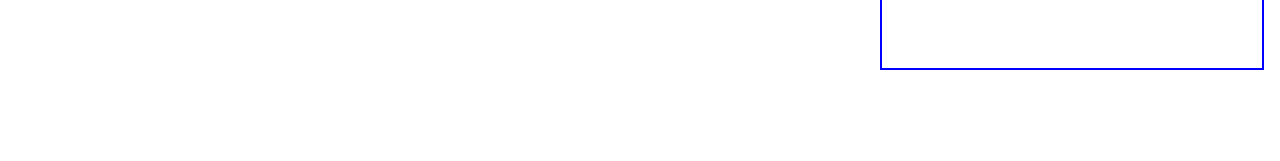
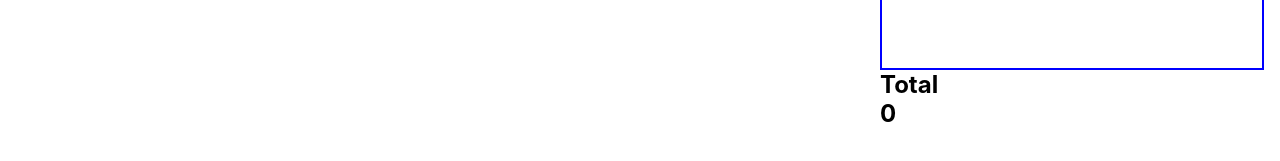
Before and after one commit to lztrem/desafiocarro, a React (Create React App) app: page / in a window 1280 px wide. Shown: the part 481-642 px from the top of the page. Built offline with nearby package versions, Linux system fonts and the light colour scheme.

Commit message:
adicionei a soma total

```diff
--- a/src/App.js
+++ b/src/App.js
@@ -124,6 +124,19 @@ class App extends Component {
       })
     }
 
+removerCarros = (id) => {
+
+    this.setState({
+       carrosComprados: this.state.carrosComprados.filter((item)=>{
+          return(item.id !== id)
+
+       })
+
+
+    })
+
+}
+
 render(){
   return(
     <div>
@@ -147,13 +160,14 @@ render(){
       </BoxCarros>
       ))}
     </Box>
+    <div>
     <Carrosbuy>
       <div>
       {this.state.carrosComprados.map((item)=>(
         <div>
           <div>
             <h2>{item.nome}</h2>
-            <button>X</button>
+            <button onClick={()=>this.removerCarros(item.id)}>X</button>
             <div>
             <p><strong>Montadora: </strong>{item.montadora}</p>
             <p><strong>Preço: </strong>R${item.preço}</p>
@@ -163,8 +177,17 @@ render(){
         </div>
       ))}
       </div>
+
     </Carrosbuy>
+    <div>
+       <h2>Total</h2>
+       <h2>{this.state.carrosComprados.reduce((a,b)=>
+       a+b.preço,0
+       )}</h2>
+    </div>
+    </div>
     </Carrosbonito>
+
     </div>
     <GlobalStyle />
     </div>
```
